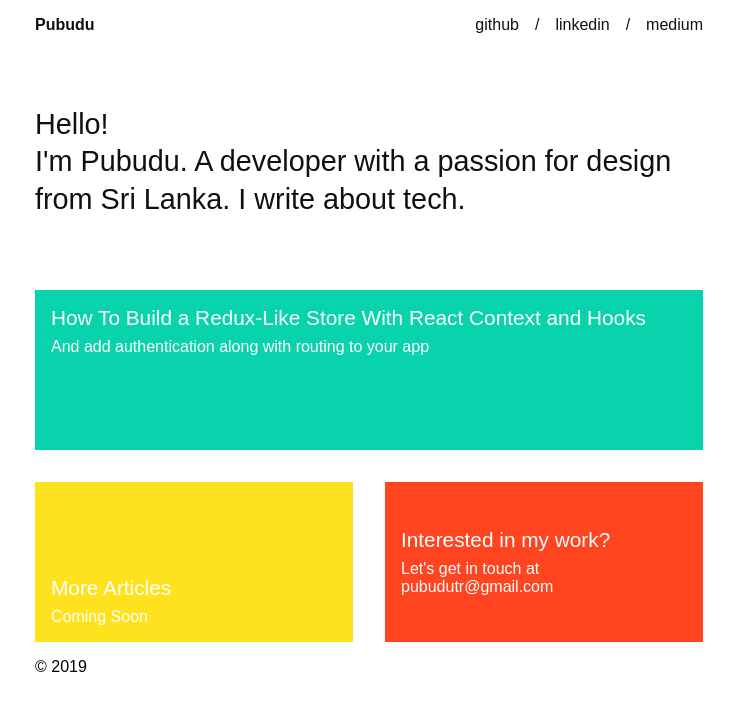
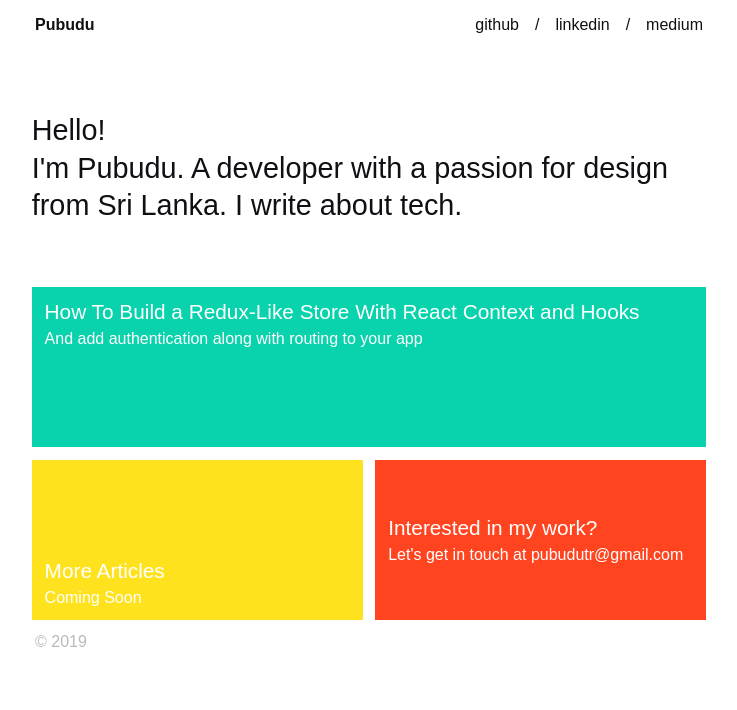
Before and after one commit to pubudu-ranasinghe/pubudu, a Gatsby site: page / in a window 1280 px wide. Shown: the whole page, without its empty margins (271-1008 px from the left). Built offline with nearby package versions, Linux system fonts and the light colour scheme; Gatsby itself is replaced by a stand-in of ours; a web font is replaced by a local one.

Commit message:
Style updates.

```diff
--- a/src/components/article.js
+++ b/src/components/article.js
@@ -3,9 +3,11 @@ import PropTypes from "prop-types"
 import React from "react"
 import styled from "styled-components"
 
+import constants from "../constants"
+
 const Wrapper = styled.article`
   display: flex;
-  padding: 1rem;
+  padding: ${constants.primaryMargin / 2}rem;
   width: ${props => (props.full ? "100%" : "50%")};
 `
 
@@ -23,15 +25,27 @@ const Body = styled.div`
 `
 
 const Title = styled.h2`
-  padding: 1rem 1rem 0.5rem 1rem;
+  padding: ${constants.primaryMargin}rem;
+  padding-bottom: ${constants.primaryMargin / 2}rem;
   color: #fff;
-  font-size: 1.3rem;
+  font-size: 1.2rem;
+  word-break: break-word;
+
+  @media (min-width: 768px) {
+    font-size: 1.3rem;
+  }
 `
 
 const Subtitle = styled.p`
-  padding: 0 1rem 1rem 1rem;
+  padding: ${constants.primaryMargin}rem;
+  padding-top: 0;
   color: #fff;
   font-size: 1rem;
+  word-break: break-word;
+
+  @media (min-width: 768px) {
+    font-size: 1rem;
+  }
 `
 
 const Article = ({ title, sub, link, align, full, color, external }) => (
--- a/src/components/header.js
+++ b/src/components/header.js
@@ -3,11 +3,17 @@ import PropTypes from "prop-types"
 import React from "react"
 import styled from "styled-components"
 
+import constants from "../constants"
+
 const StyledLink = styled.a`
-  padding: 1rem;
   display: inline-block;
   text-decoration: none;
   color: #0f1013;
+  padding: ${constants.primaryMargin}rem;
+
+  @media (min-width: 768px) {
+    padding: ${constants.primaryMarginMd}rem;
+  }
 `
 
 const Nav = styled.div`
@@ -17,18 +23,25 @@ const Nav = styled.div`
 `
 
 const LogoLink = styled(Link)`
-  padding: 1rem;
   display: inline-block;
   text-decoration: none;
   color: #0f1013;
   font-weight: bold;
+  padding: ${constants.primaryMargin}rem;
+
+  @media (min-width: 768px) {
+    padding: ${constants.primaryMarginMd}rem;
+  }
 `
 
 const Header = ({ siteTitle }) => (
   <Nav>
     <LogoLink to="/">{siteTitle}</LogoLink>
     <span>
-      <StyledLink href="https://github.com/pubudu-ranasinghe">github</StyledLink>/
+      <StyledLink href="https://github.com/pubudu-ranasinghe">
+        github
+      </StyledLink>
+      /
       <StyledLink href="https://www.linkedin.com/in/pubuduranasinghe/">
         linkedin
       </StyledLink>
--- a/src/components/hero.js
+++ b/src/components/hero.js
@@ -1,8 +1,10 @@
 import React from "react"
 import styled from "styled-components"
 
+import constants from "../constants"
+
 const Title = styled.h1`
-  padding: 3.5rem 1rem;
+  padding: 3.5rem ${constants.primaryMargin / 2}rem;
   font-size: 1.8rem;
   font-weight: light;
   color: #0f1013;
@@ -13,8 +15,8 @@ const Hero = () => (
   <Title>
     Hello!
     <br />
-    I'm Pubudu. A developer with a passion for design from Sri Lanka. I
-    write about tech.
+    I'm Pubudu. A developer with a passion for design from Sri Lanka. I write
+    about tech.
   </Title>
 )
 
--- a/src/components/layout.js
+++ b/src/components/layout.js
@@ -11,6 +11,7 @@ import { useStaticQuery, graphql } from "gatsby"
 import styled from "styled-components"
 
 import Header from "./header"
+import constants from "../constants"
 import "./layout.css"
 
 const Container = styled.div`
@@ -24,6 +25,7 @@ const Container = styled.div`
 const Main = styled.main`
   display: flex;
   flex-wrap: wrap;
+  padding: ${constants.primaryMargin / 2}rem;
 `
 
 const Layout = ({ children }) => {
@@ -41,7 +43,9 @@ const Layout = ({ children }) => {
     <Container>
       <Header siteTitle={data.site.siteMetadata.title} />
       <Main>{children}</Main>
-      <footer style={{ padding: "0 1rem", marginBottom: "1rem" }}>
+      <footer
+        style={{ padding: "0 1rem", marginBottom: "1rem", color: "#bababa" }}
+      >
         © {new Date().getFullYear()}
       </footer>
     </Container>
--- /dev/null
+++ b/src/constants/index.js
@@ -0,0 +1,6 @@
+export default {
+  primaryMargin: 0.8,
+  primaryMarginMd: 1,
+  primaryMarginLg: 1,
+  primaryMarginXl: 1,
+}
```
